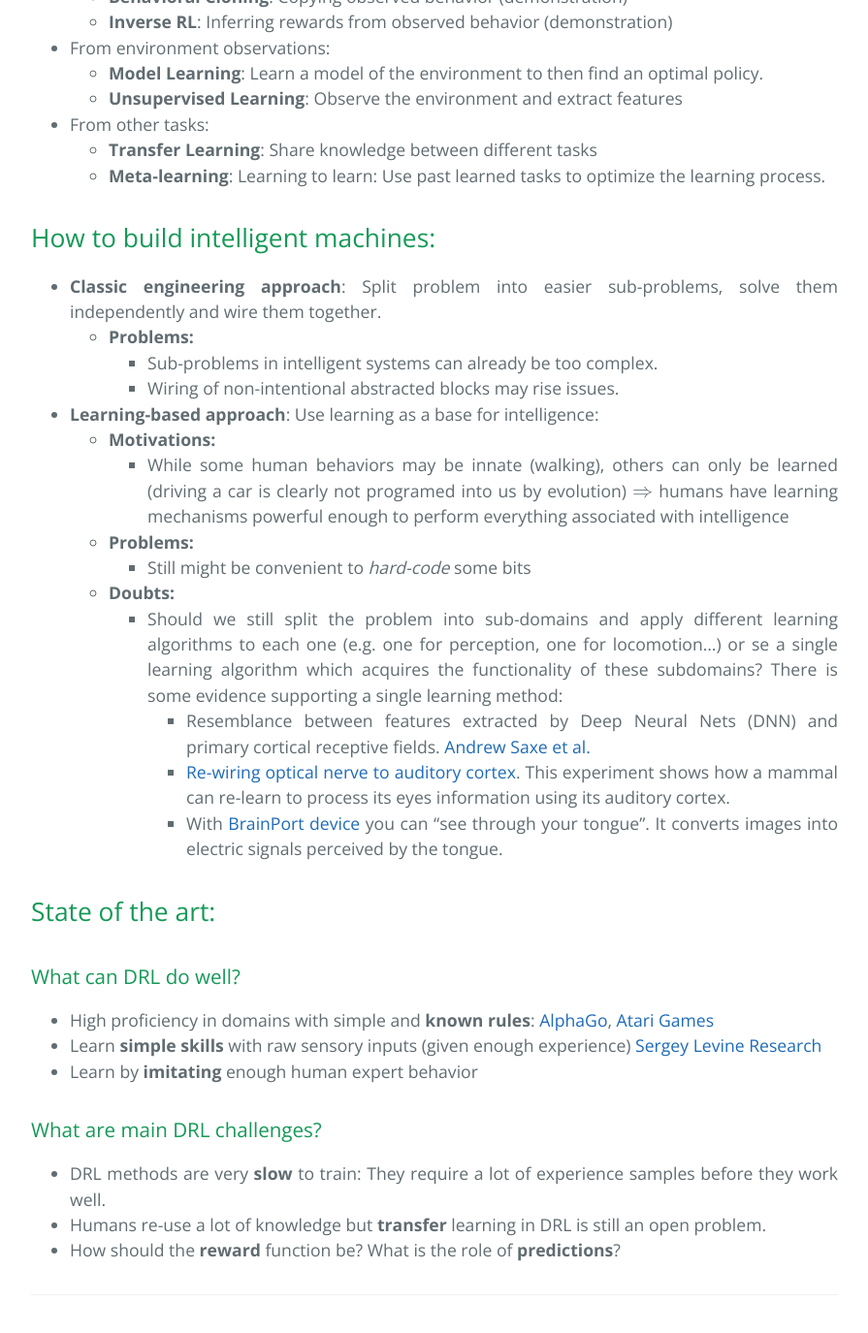
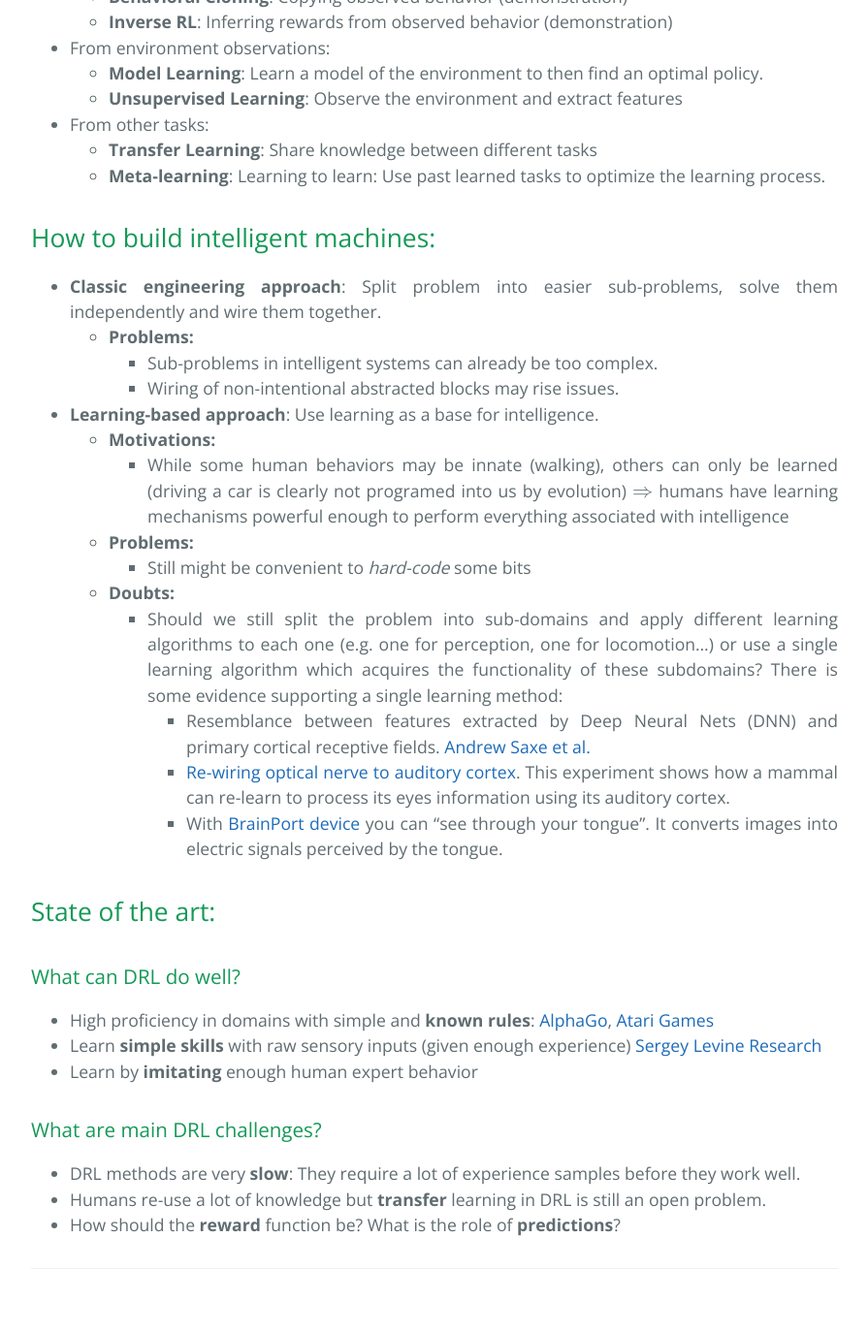
Before and after one commit to CampusAI/CampusAI.github.io, a Jekyll site: the page built from _lectures/lecture_1/lecture1.md, in a window 1280 px wide and 1400 px high, scrolled down 1266 px. Shown: the top 1375 px of the window at 97% size, without its empty margins (192-1087 px from the left). Built offline with Jekyll 4.4.1, drawn with Linux system fonts in a browser that asks for light colours; formulas are drawn with MathJax 3.

Commit message:
Fixed typos

```diff
--- a/_lectures/lecture_1/lecture1.md
+++ b/_lectures/lecture_1/lecture1.md
@@ -56,13 +56,13 @@ Inventory management:
         - Sub-problems in intelligent systems can already be too complex.
         - Wiring of non-intentional abstracted blocks may rise issues.
 
-- **Learning-based approach**: Use learning as a base for intelligence:
+- **Learning-based approach**: Use learning as a base for intelligence.
     - **Motivations:**
         - While some human behaviors may be innate (walking), others can only be learned (driving a car is clearly not programed into us by evolution) $\Rightarrow$ humans have learning mechanisms powerful enough to perform everything associated with intelligence
     - **Problems:**
         - Still might be convenient to *hard-code* some bits
     - **Doubts:**
-        - Should we still split the problem into sub-domains and apply different learning algorithms to each one (e.g. one for perception, one for locomotion...) or se a single learning algorithm which acquires the functionality of these subdomains? There is some evidence supporting a single learning method:
+        - Should we still split the problem into sub-domains and apply different learning algorithms to each one (e.g. one for perception, one for locomotion...) or use a single learning algorithm which acquires the functionality of these subdomains? There is some evidence supporting a single learning method:
             - Resemblance between features extracted by Deep Neural Nets (DNN) and primary cortical receptive fields. [Andrew Saxe et al.](https://papers.nips.cc/paper/4331-unsupervised-learning-models-of-primary-cortical-receptive-fields-and-receptive-field-plasticity)
             - [Re-wiring optical nerve to auditory cortex](http://web.mit.edu/surlab/publications/Newton_Sur04.pdf). This experiment shows how a mammal can re-learn to process its eyes information using its auditory cortex.
             - With [BrainPort device](https://www.youtube.com/watch?v=xNkw28fz9u0) you can "see through your tongue". It converts images into electric signals perceived by the tongue.
@@ -76,6 +76,6 @@ Inventory management:
 - Learn by **imitating** enough human expert behavior
 
 ### What are main DRL challenges?
-- DRL methods are very **slow** to train: They require a lot of experience samples before they work well.
+- DRL methods are very **slow**: They require a lot of experience samples before they work well.
 - Humans re-use a lot of knowledge but **transfer** learning in DRL is still an open problem.
 - How should the **reward** function be? What is the role of **predictions**?
```
